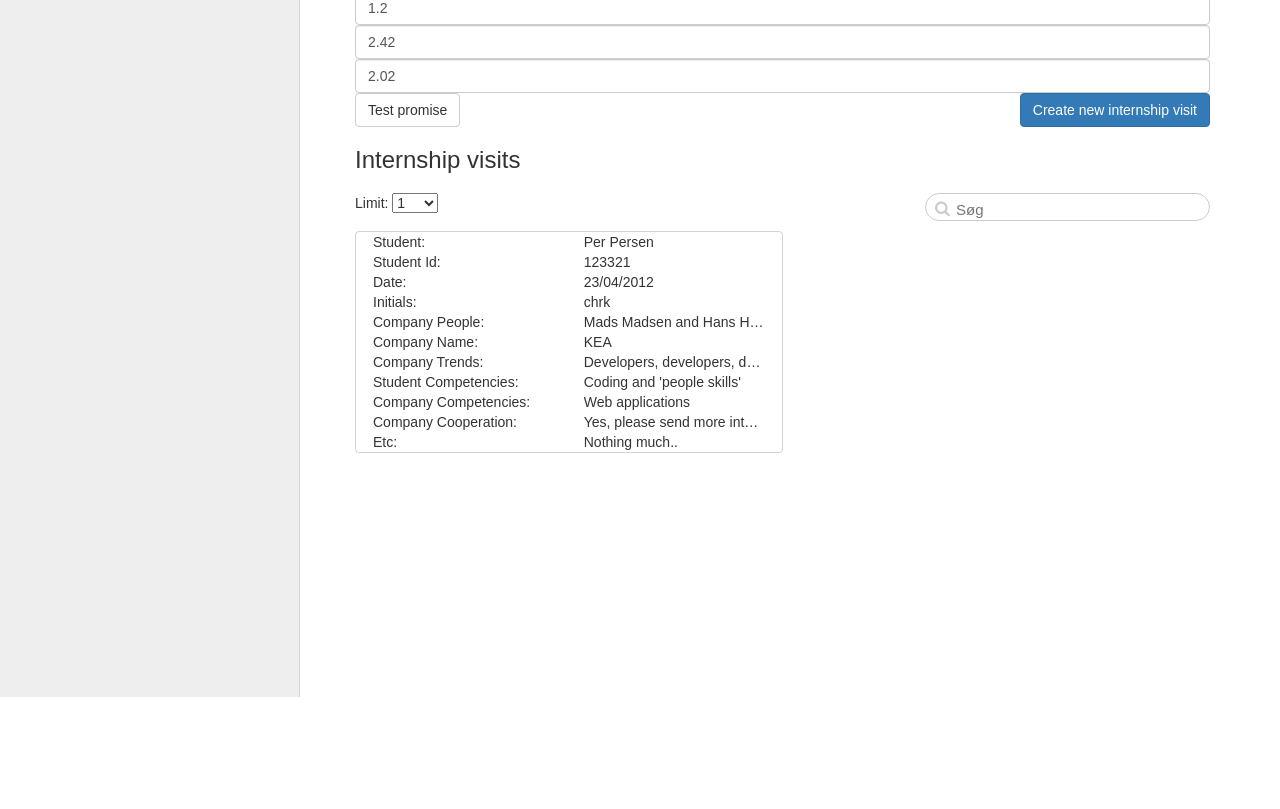
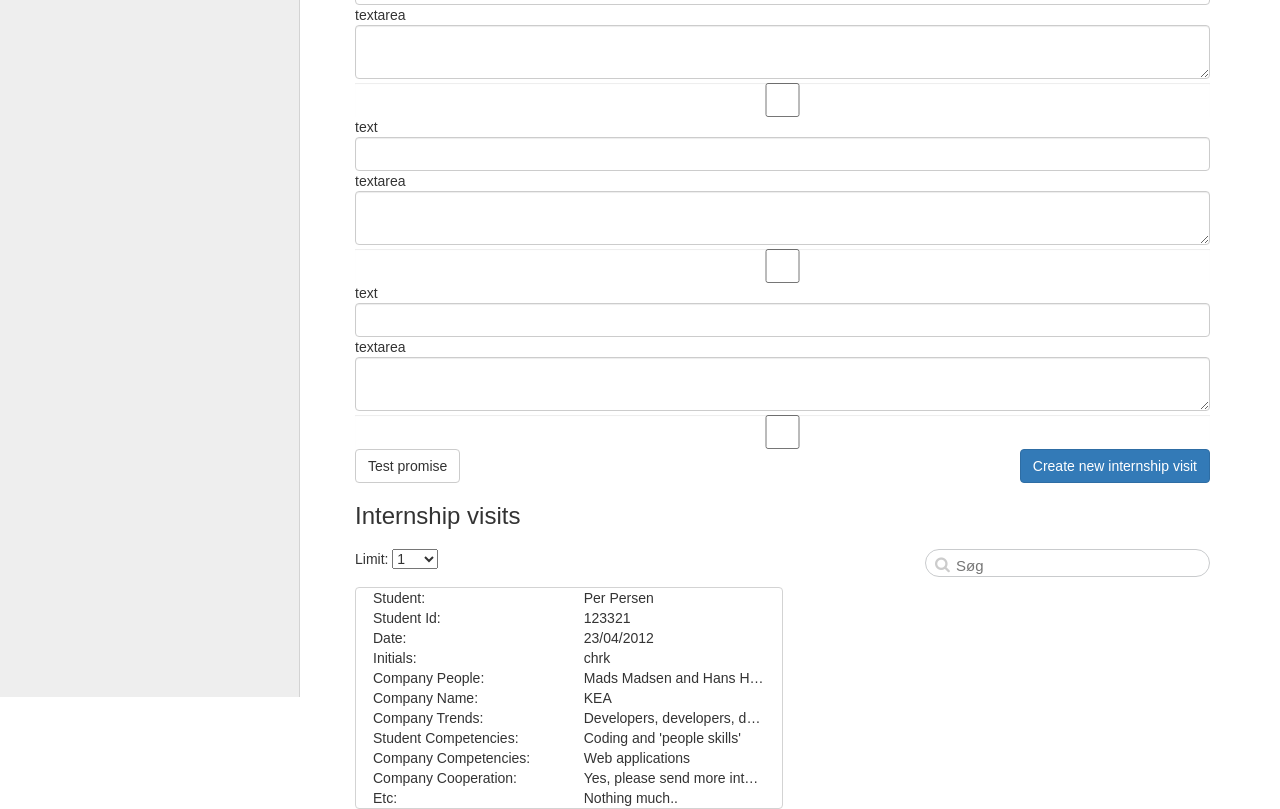
Before and after one commit to ckirschberg/MiniProject1_5, a website: page app/index.html in a window 1280 px wide. Shown: the part 103-912 px from the top of the page. Before the commit the page ends 800 px from the top, so only its background shows below. Drawn offline with nearby package versions, Linux system fonts and the light colour scheme.

Commit message:
directives

```diff
--- a/app/index.html
+++ b/app/index.html
@@ -43,7 +43,6 @@
         </h3>
     </nav>
 
-
     <div class="container extra-side-menu-width page-content">
         <button class="btn btn-danger" ng-click="incrementPrices()"> Increment prices </button>
 
@@ -59,18 +58,19 @@
 
 
         <!--<div ng-repeat="data in products">-->
-            <div unordered-lists="products" list-property="price">
-            </div>
+            <!--<div unordered-lists="products" list-property="price">-->
+            <!--</div>-->
         <!--</div>-->
 
-        <!--<div ng-repeat="item in data">-->
-            <!--<editor-for unordered-list="products" type="text" unordered-list="products">-->
-            <!--</editor-for>-->
-        <!--</div>-->
+        <div ng-repeat="product in products">
+            <editor-for type="text"></editor-for>
+            <editor-for type="textarea"></editor-for>
+            <editor-for type="checkbox"></editor-for>
+        </div>
 
-        <!--<editor-for unordered-list="products" nameprop="{{item.type}}"-->
-                    <!--data="item" template="table">-->
+            <!--<editor-for datasource="products" template="table" type="textarea">-->
         <!--</editor-for>-->
+
 
         <div ui-view></div>
     </div>
--- a/app/js/directives.js
+++ b/app/js/directives.js
@@ -56,6 +56,38 @@ angular.module("internship").directive("unorderedList", function() {
         restrict: "A", //Allows use as E: Element, A: Attribute, C: Class, M: Comment
         templateUrl: "templates/editorFor/textTemplate.html"
     }
+}).directive("editorFor", function() {
+    return {
+        link: function(scope, element, attrs) {
+            console.log("link");
+            console.log(element);
+            console.log(attrs);
+
+            //scope.data = scope[attrs["datasource"]];
+
+            scope.type = attrs["type"];
+
+            console.log(scope);
+        },
+        restrict: "E", //Allows use as E: Element, A: Attribute, C: Class, M: Comment
+        //scope: { local: "@nameprop" },
+        templateUrl: function(elem, attrs) {
+            console.log(elem);
+            console.log(attrs);
+
+            if (attrs["type"] == "checkbox") {
+                return "templates/editorFor/checkboxTemplate.html"
+            }
+            else if (attrs["type"] == "textarea") {
+                return "templates/editorFor/textareaTemplate.html"
+            }
+            else {
+                return "templates/editorFor/textTemplate.html"
+            }
+        }
+    }}
+);
+
 //}).directive("unorderedLists", function() {
 //    return {
 //        link: function(scope, element, attrs) {
@@ -70,23 +102,3 @@ angular.module("internship").directive("unorderedList", function() {
 //            return "itemTemplate.html"
 //        }
 //    }
-}).directive("editorFor", function() {
-    return {
-        link: function(scope, element, attrs) {
-
-            scope.data = scope[attrs["unorderedLists"]];
-        },
-        restrict: "E", //Allows use as E: Element, A: Attribute, C: Class, M: Comment
-        //scope: { local: "@nameprop" },
-        templateUrl: function(elem, attrs) {
-
-            console.log(elem);
-            console.log(attrs);
-
-            if (attrs["type"] == "text") {
-                return "templates/unorderedList3/tableTemplate.html"
-            }
-            return "templates/unorderedList3/itemTemplate.html"
-        }
-    }}
-);
--- a/app/mainController.js
+++ b/app/mainController.js
@@ -14,6 +14,31 @@ myApp.controller("mainController", ['$scope', '$http', 'testService', 'logServic
             { name: "Bananas", category: "Fruit", price: 2.42, expiry: 7 },
             { name: "Pears", category: "Fruit", price: 2.02, expiry: 6 }
         ];
+
+        $scope.products2 = [
+            {
+                name:     { value: "Apples", type: "text"},
+                category: { value: "Fruit", type: "textarea" },
+                price:    { value: 1.20, type: "number" },
+                //expiry:   { value: 10, type:"Text" },
+                available:{ value: true, type:"checkbox"}
+            },
+            {
+                name:     { value: "Bananas", type: "text"},
+                category: { value: "Fruit", type: "textarea" },
+                price:    { value: 2.53, type: "number" },
+                //expiry:   { value: 12, type:"Text" },
+                available:{ value: true, type:"checkbox"}
+            },
+            {
+                name:     { value: "Oranges", type: "text"},
+                category: { value: "Fruit", type: "textarea" },
+                price:    { value: 4.20, type: "number" },
+                //expiry:   { value: 5, type:"Text" },
+                available:{ value: false, type:"checkbox"}
+            },
+        ];
+
 
         $scope.exerciseData = [
             { type: "text", value: "Data 1"},
--- /dev/null
+++ b/app/templates/editorFor/checkboxTemplate.html
@@ -0,0 +1 @@
+<input type="checkbox" class="form-control"/>
--- a/app/templates/editorFor/textTemplate.html
+++ b/app/templates/editorFor/textTemplate.html
@@ -1,6 +1,25 @@
-{{data}}
+<!--{{data}}-->
+
+<!--Type is: {{type}}-->
+
+<!--<div ng-repeat="product in data">-->
+    <!--<div class="col-xs-3">-->
+        <!--<input type="{{product.name.type}}" class="form-control" ng-model="product.name.value" />-->
+    <!--</div>-->
+    <!--<div class="col-xs-3">-->
+        <!--<input type="{{product.category.type}}" class="form-control" ng-model="product.category.value" />-->
+    <!--</div>-->
+    <!--<div class="col-xs-3">-->
+        <!--<input type="{{product.price.type}}" class="form-control" ng-model="product.price.value" />-->
+    <!--</div>-->
+    <!--<div class="col-xs-3">-->
+        <!--<input type="{{product.available.type}}" class="form-control" ng-model="product.available.value" />-->
+    <!--</div>-->
+<!--</div>-->
 
 
-<div ng-repeat="product in data">
-    <input type="text" class="form-control" ng-model="product.price" />
-</div>
+
+text
+
+
+<input type="text" class="form-control"/>
--- a/app/templates/editorFor/textareaTemplate.html
+++ b/app/templates/editorFor/textareaTemplate.html
@@ -1 +1,2 @@
-<textarea class="form-control" ng-model="data.value"></textarea>
+textarea
+<textarea class="form-control" ></textarea>
```
